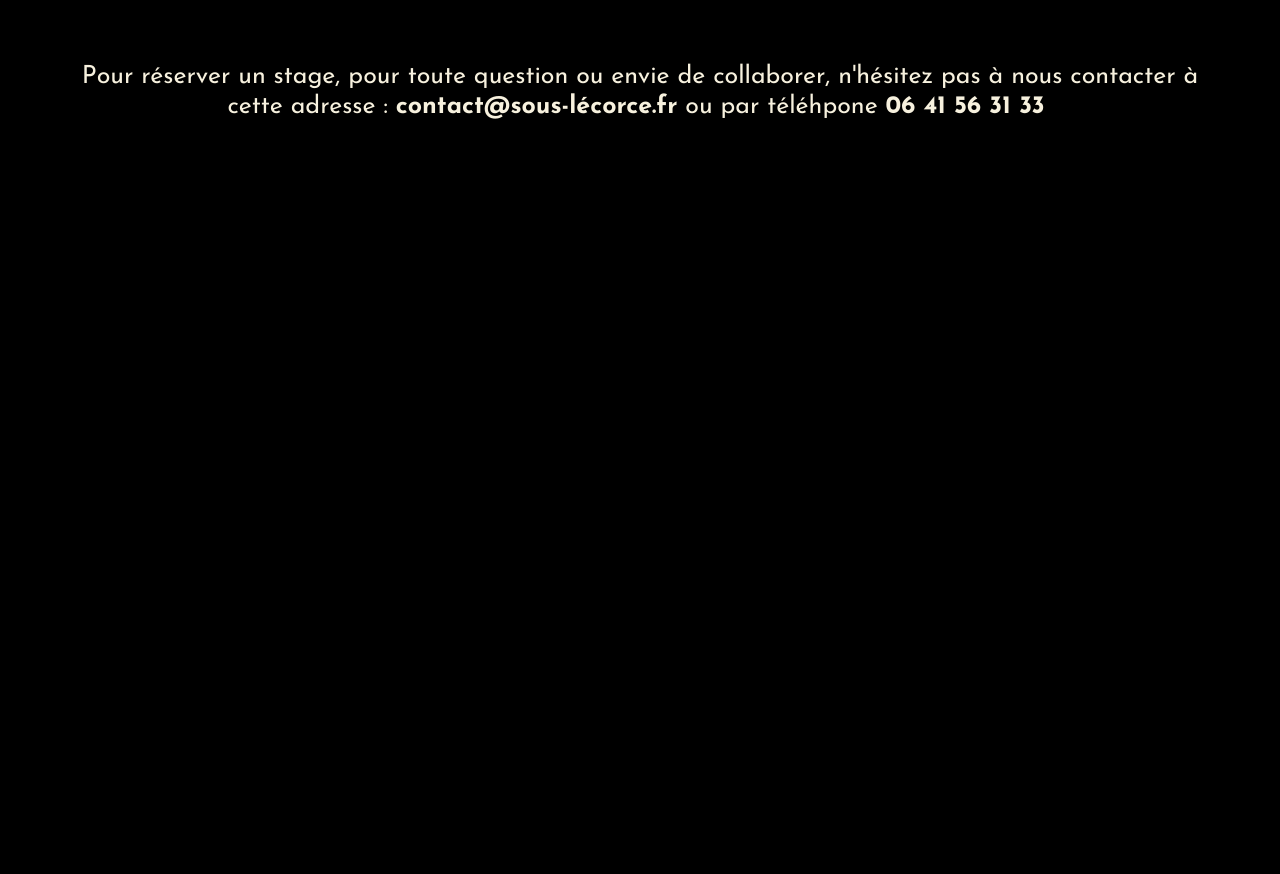
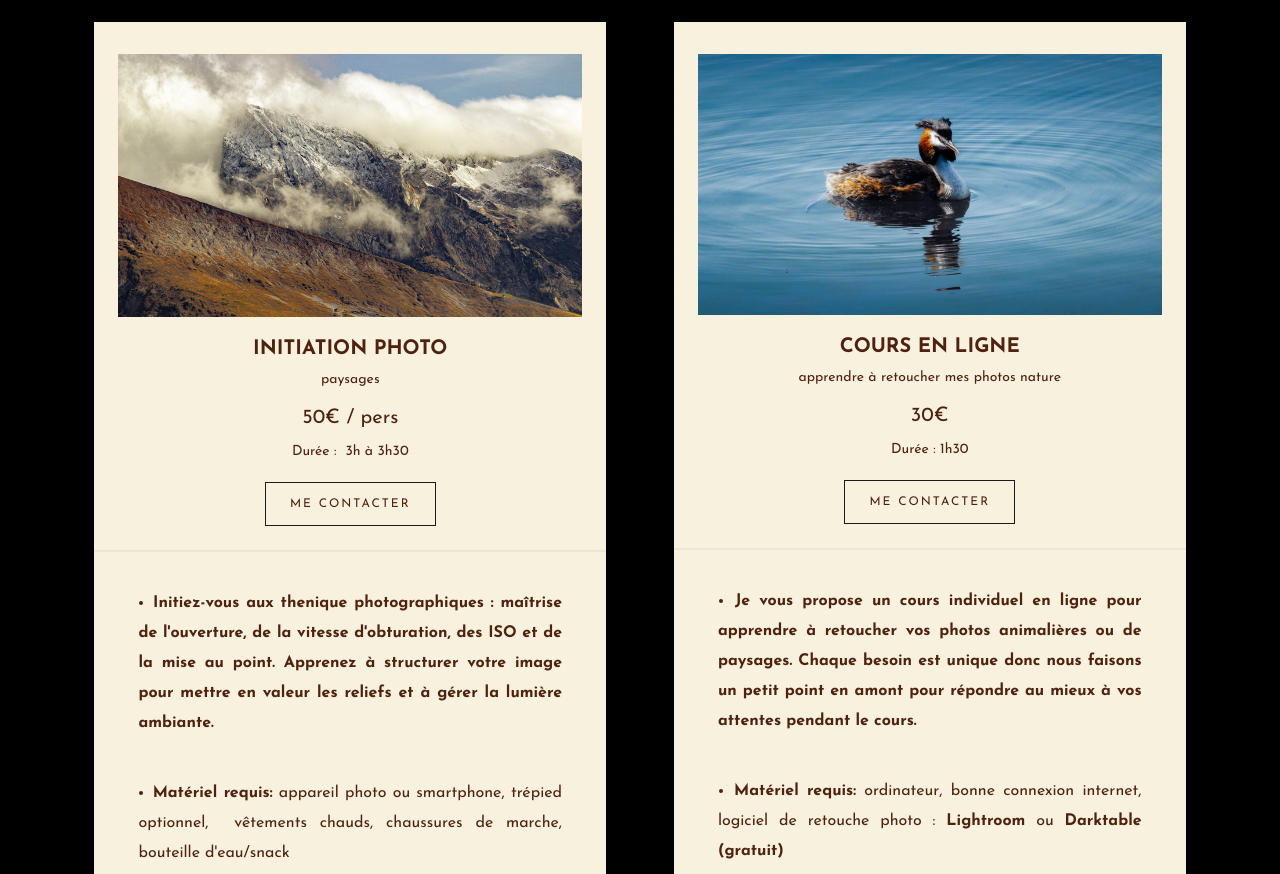
Before and after one commit to charlotteSineau/sous-lecorce, a plain HTML site: page stages.html in a window 1280 px wide. Shown: the part 78-952 px from the top of the page. Before the commit the page ends 800 px from the top, so only its background shows below. Drawn offline with nearby package versions, Linux system fonts and the light colour scheme; a script that the page names is missing.

Commit message:
Update stages.html

```diff
--- a/stages.html
+++ b/stages.html
@@ -1,14 +1,12 @@
 <!doctype html>
 <!--  This site was created in Webflow. https://webflow.com  --><!--  Last Published: Sun Sep 20 2026 18:30:29 GMT+0000 (Coordinated Universal Time)  -->
 <html
-  data-wf-page="6a91594b71034b6a0f43a22e"
+  data-wf-page="6a86b6d91680c3d5cec9b171"
   data-wf-site="6a86b6cf1680c3d5cec9af55"
 >
   <head>
     <meta charset="utf-8" />
-    <title>Nous contacter</title>
-    <meta content="Nous contacter" property="og:title" />
-    <meta content="Nous contacter" name="twitter:title" />
+    <title>Charlotte&#x27;s Dynamite Site</title>
     <meta content="width=device-width, initial-scale=1" name="viewport" />
     <meta content="Webflow" name="generator" />
     <link href="css/normalize.css" rel="stylesheet" type="text/css" />
@@ -95,39 +93,153 @@
         </div>
       </div>
     </section>
-    <section class="nous-contacter">
-      <div class="container-11">
-        <div class="hero-wrapper-3">
-          <div class="hero-split-3">
-            <p class="text-block">
-              Pour réserver un stage, pour toute question ou envie de
-              collaborer, n&#x27;hésitez pas à nous contacter à cette adresse :
-              <strong>contact@sous-lécorce.fr</strong> ou par téléhpone
-              <strong>06 41 56 31 33</strong> ‍
-            </p>
+
+    <section class="stages">
+      <div class="container">
+        <div class="pricing-wrapper">
+         <div
+            id="w-node-_02c5c066-cf37-8910-7f03-f206e8dc022d-cec9b171"
+            class="pricing-card"
+          >
+            <img
+              src="images/stage-paysages.jpg"
+              class="pricing-image"
+            />
+            <h2 class="pricing-title">INITIATION PHOTO<br /></h2>
+            <div class="pricing-subtitle">paysages</div>
+            <div class="pricing-price">50€ / pers<br /></div>
+            <div class="paragraph-regular margin-bottom-20">
+              Durée :  3h à 3h30
+            </div>
+            <a
+              href="nous-contacter.html"
+              class="button-primary outline-button w-button"
+              >Me contacter</a
+            >
+            <div class="pricing-divider"></div>
+            <li class="infos-stages">
+              <strong class="bold-text"
+                >Initiez-vous aux thenique photographiques : maîtrise de l'ouverture, de la vitesse d'obturation, des ISO et de la mise au point. Apprenez à structurer votre image pour mettre en valeur les reliefs et à gérer la lumière ambiante.
+              </strong>
+            </li>
+
+            <li class="infos-stages">
+              <strong>Matériel requis:</strong> appareil photo ou smartphone,
+              trépied optionnel,  vêtements chauds, chaussures de marche,
+              bouteille d'eau/snack
+            </li>
+            <li class="infos-stages">
+              Pour privilégier le partage, la convivialité et un suivi
+              personnalisé, ce stage accueille au maximum
+              <strong>5</strong> participants. Le stage pourra être reporté ou
+              annulé en fonction des conditions météo.
+            </li>
           </div>
-          <div class="hero-split-3">
+      <!--    <div
+            id="w-node-_02c5c066-cf37-8910-7f03-f206e8dc024d-cec9b171"
+            class="pricing-card"
+          >
             <img
-              src="images/pano.jpg"
+              src="images/cascade.jpg"
               loading="lazy"
-              sizes="(max-width: 3000px) 100vw, 3000px"
+              sizes="100vw"
+              height="70"
+              alt=""
               srcset="
-                images/pano.jpg  500w,
-                images/pano.jpg  800w,
-                images/pano.jpg 1080w,
-                images/pano.jpg 1600w,
-                images/pano.jpg 2000w,
-                images/pano.jpg 2600w,
-                images/pano.jpg 3000w
+                images/cascade.jpg  500w,
+                images/cascade.jpg  800w,
+                images/cascade.jpg 1000w
+              "
+              class="pricing-image"
+            />
+            <h2 class="pricing-title">STAGE PHOTO</h2>
+            <div class="pricing-subtitle">au fil de l'eau</div>
+            <div class="pricing-price">40€ / pers</div>
+            <div class="paragraph-regular margin-bottom-20">
+              Durée : 3h à 3h30
+            </div>
+            <a
+              href="nous-contacter.html"
+              class="button-primary outline-button w-button"
+              >NOUS CONTACTER</a
+            >
+            <div class="pricing-divider"></div>
+            <ul role="list" class="pricing-feature-list w-list-unstyled">
+              <li class="infos-stages">
+                <strong class="bold-text"
+                  >Au fil d'une petite randonnée avec cascade et ruisseaux,
+                  apprenez à photographier les mouvements de l'eau en pose
+                  longue ou au contraire pour un effet figé.</strong
+                >
+              </li>
+              <li class="infos-stages">
+                <strong>Objectifs :</strong> Savoir gérer la composition.
+                Apprendre à gérer l'exposition et la vitesse d'obturation en
+                fonction de l'effet souhaité. Maitriser la pose longue.
+              </li>
+              <li class="infos-stages">
+                <strong>Matériel requis:</strong> appareil photo ou smartphone,
+                <strong>trépied indispensable</strong>,  vêtements chauds,
+                chaussures de marche, bouteille d'eau/snack
+              </li>
+              <li class="infos-stages">
+                Pour privilégier le partage, la convivialité et un suivi
+                personnalisé, ce stage accueille au maximum
+                <strong>5</strong> participants. Le stage pourra être reporté ou
+                annulé en fonction des conditions météo.
+              </li>
+            </ul>
+          </div> -->
+          <div
+            id="w-node-_02c5c066-cf37-8910-7f03-f206e8dc0275-cec9b171"
+            class="pricing-card"
+          >
+            <img
+              src="images/IMG_7172.jpg"
+              loading="lazy"
+              sizes="100vw"
+              srcset="
+                images/IMG_7172-p-500.jpg   500w,
+                images/IMG_7172-p-800.jpg   800w,
+                images/IMG_7172-p-1080.jpg 1080w,
+                images/IMG_7172-p-1600.jpg 1600w,
+                images/IMG_7172-p-2000.jpg 2000w,
+                images/IMG_7172-p-2600.jpg 2600w,
+                images/IMG_7172-p-3200.jpg 3200w,
+                images/IMG_7172.jpg        5184w
               "
               alt=""
-              class="shadow-two-3"
+              class="pricing-image"
             />
+            <h2 class="pricing-title">COURS EN LIGNE</h2>
+            <div class="pricing-subtitle">
+              apprendre à retoucher mes photos nature
+            </div>
+            <div class="pricing-price">30€</div>
+            <div class="paragraph-regular margin-bottom-20">Durée : 1h30</div>
+            <a
+              href="nous-contacter.html"
+              class="button-primary outline-button w-button"
+              >Me contacter</a
+            >
+            <div class="pricing-divider"></div>
+            <li class="infos-stages">
+              <strong class="bold-text">
+                Je vous propose un cours individuel en ligne pour apprendre
+                à retoucher vos photos animalières ou de paysages. Chaque besoin
+                est unique donc nous faisons un petit point en amont pour
+                répondre au mieux à vos attentes pendant le cours.
+              </strong>
+            </li>
+            <li class="infos-stages">
+              <strong>Matériel requis:</strong> ordinateur, bonne connexion
+              internet, logiciel de retouche photo :
+              <strong>Lightroom</strong> ou <strong>Darktable (gratuit)</strong>
+            </li>
           </div>
         </div>
       </div>
     </section>
-
     <script
       src="https://d3e54v103j8qbb.cloudfront.net/js/jquery-3.5.1.min.dc5e7f18c8.js?site=6a86b6cf1680c3d5cec9af55"
       type="text/javascript"
```
